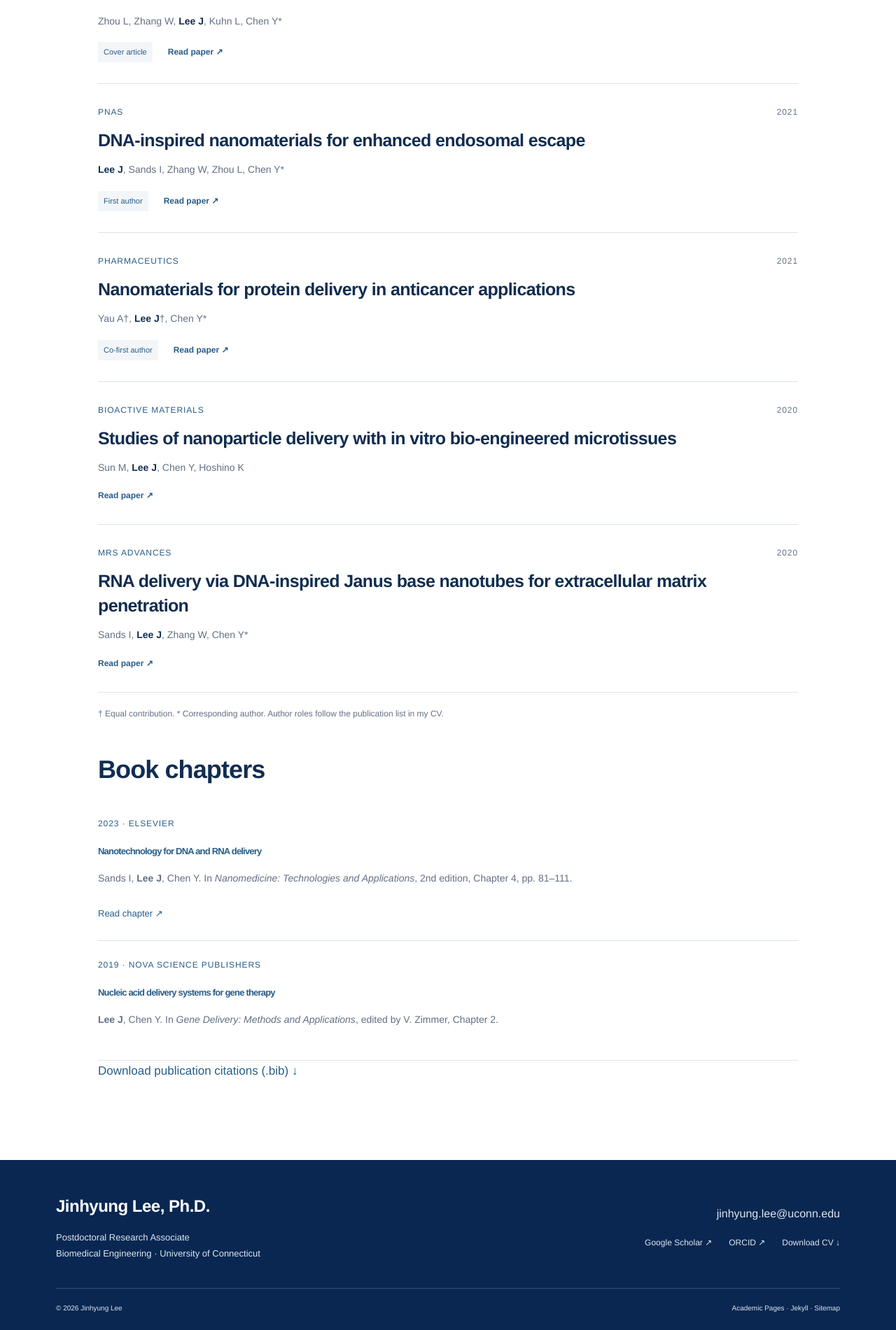
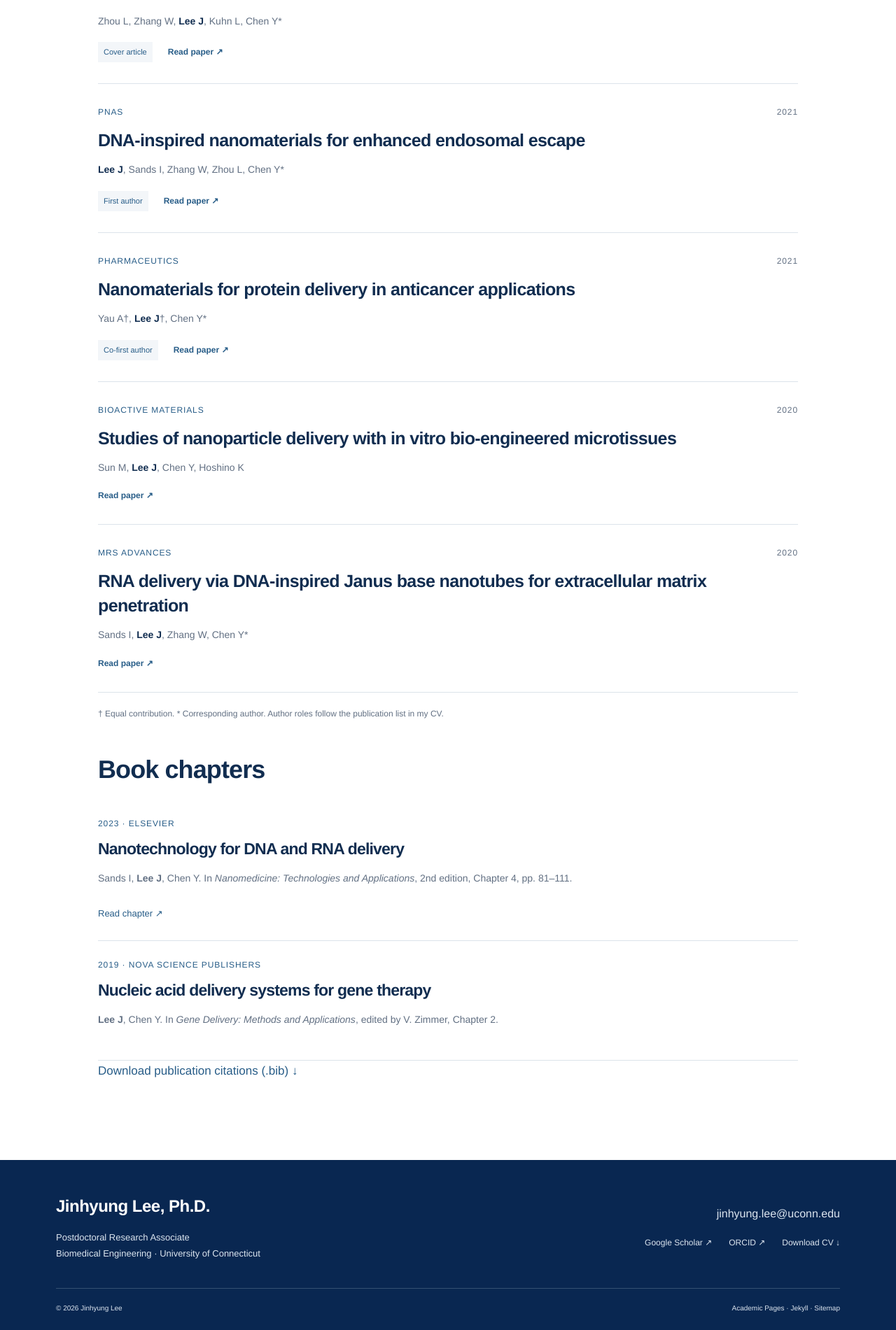
Before and after one commit to biojhleena-glitch/biojhleena-glitch.github.io, a Jekyll site: the page built from _pages/publications.html, in a window 1280 px wide. Shown: the part 1354-3255 px from the top of the page at 70% size. Built offline with Jekyll 4.4.1, drawn with Linux system fonts in a browser that asks for light colours.

Commit message:
Preserve book title styling for clickable headings

```diff
--- a/assets/css/custom.css
+++ b/assets/css/custom.css
@@ -183,6 +183,7 @@ main { outline: none; }
 .book-entry h3 { font-size: 23px; }
 .book-entry p:not(.publication-meta) { font-size: 14px; color: var(--muted); }
 .book-entry a { font-size: 13px; }
+.book-entry h3 a { font: inherit; color: var(--ink); }
 .mentoring-grid { display: grid; grid-template-columns: repeat(3, 1fr); gap: 32px; border-block: 1px solid var(--line); padding-block: 32px; margin-block: 36px; }
 .mentoring-grid h3 { font-size: 23px; }
 .mentoring-grid p { font-size: 15px; margin-bottom: 0; }
```
